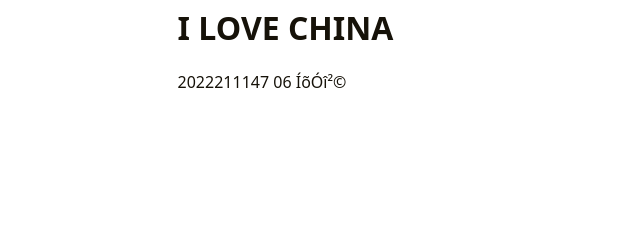
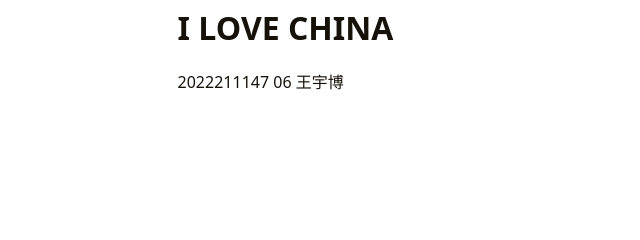
Before and after one commit to cbxg147/cbxg147.github.io, a plain HTML site: page post/first/index.html in a window 1280 px wide. Shown: the part 137-377 px from the top of the page, 113-753 px from the left. Drawn offline with nearby package versions, Linux system fonts and the light colour scheme; some packages are replaced by stand-ins of ours.

Commit message:
Update index.html

```diff
--- a/post/first/index.html
+++ b/post/first/index.html
@@ -13,7 +13,7 @@
 
 <meta name="twitter:card" content="summary"/>
 <meta name="twitter:title" content="First"/>
-<meta name="twitter:description" content="I LOVE CHINA 2022211147 06 ï¿½ï¿½ï¿½î²©"/>
+<meta name="twitter:description" content="I LOVE CHINA 2022211147 06 王宇博"/>
 <meta name="application-name" content="My cool site">
 <meta name="apple-mobile-web-app-title" content="My cool site"><meta name="theme-color" content="#ffffff"><meta name="msapplication-TileColor" content="#da532c"><link rel="shortcut icon" type="image/x-icon" href="/favicon.ico" />
         <link rel="icon" type="image/png" sizes="32x32" href="/favicon-32x32.png">
@@ -67,7 +67,7 @@
 </header><main class="main">
                 <div class="container"><div class="page single special"><h1 class="single-title animate__animated animate__pulse animate__faster">First</h1><div class="content" id="content"><h1 id="i-love-china">I LOVE CHINA</h1>
 <p>2022211147 06
-ÍõÓî²©</p>
+王宇博</p>
 </div></div></div>
             </main><footer class="footer">
         <div class="footer-container"><div class="footer-line">Powered by <a href="https://gohugo.io/" target="_blank" rel="noopener noreffer" title="Hugo 0.106.0">Hugo</a> | Theme - <a href="https://github.com/dillonzq/LoveIt" target="_blank" rel="noopener noreffer" title="LoveIt 0.2.11"><i class="far fa-kiss-wink-heart fa-fw" aria-hidden="true"></i> LoveIt</a>
```
